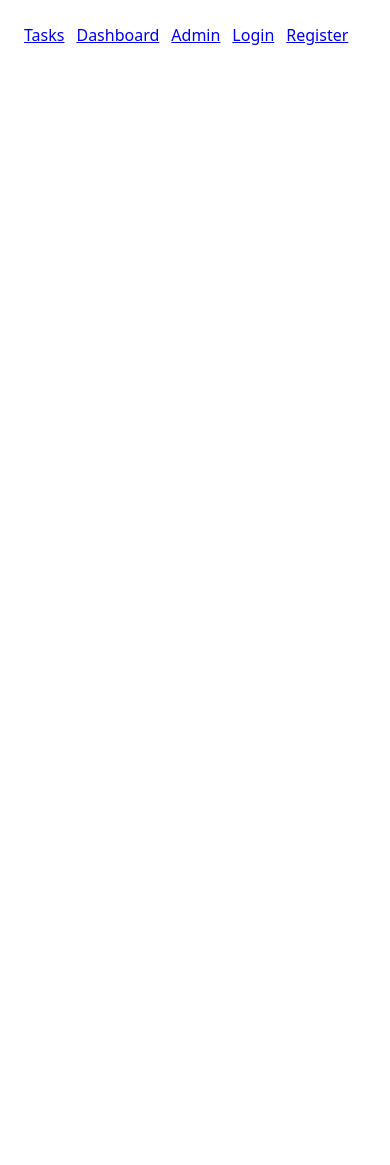
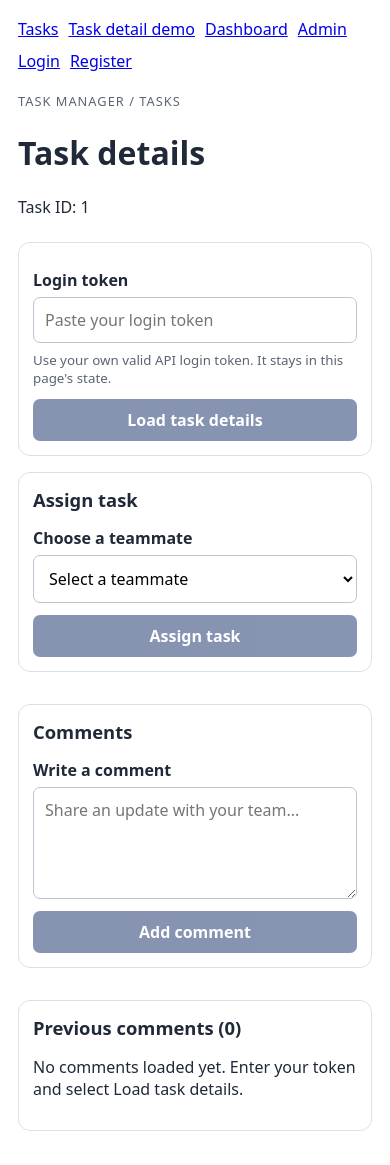
Before and after one commit to arushi-punhani/Task-Manager-Application, a React (Vite) app in the folder client/: page /tasks/1 in a window 390 px wide. Before the commit the page ends 844 px from the top, so only its background shows below. Built offline with nearby package versions, Linux system fonts and the light colour scheme.

Commit message:
Implement task collaboration and responsive detail page

```diff
--- a/client/src/App.jsx
+++ b/client/src/App.jsx
@@ -1,13 +1,14 @@
 import { Routes, Route, Link } from 'react-router-dom';
 import Placeholder from './pages/Placeholder.jsx';
 import Dashboard from './pages/Dashboard.jsx';
+import TaskDetail from './pages/TaskDetail.jsx';
 
-// UI-SHELL (owner: Arya). Each team member adds their own pages as routes here.
 export default function App() {
   return (
-    <div style={{ fontFamily: 'system-ui, sans-serif', maxWidth: 960, margin: '0 auto', padding: 16 }}>
-      <nav style={{ display: 'flex', gap: 12, flexWrap: 'wrap', marginBottom: 16 }}>
+    <div className="app-shell">
+      <nav className="app-nav">
         <Link to="/">Tasks</Link>
+        <Link to="/tasks/1">Task detail demo</Link>
         <Link to="/dashboard">Dashboard</Link>
         <Link to="/admin">Admin</Link>
         <Link to="/login">Login</Link>
@@ -15,6 +16,7 @@ export default function App() {
       </nav>
       <Routes>
         <Route path="/" element={<Placeholder title="Task list (Aryan: TM-F-010 to TM-F-013)" />} />
+        <Route path="/tasks/:id" element={<TaskDetail />} />
         <Route path="/dashboard" element={<Dashboard />} />
         <Route path="/admin" element={<Placeholder title="Admin (Arnav: TM-F-050, TM-F-051)" />} />
         <Route path="/login" element={<Placeholder title="Login (Arya builds the page; Arushi builds the API)" />} />
--- /dev/null
+++ b/client/src/app.css
@@ -0,0 +1,25 @@
+.app-shell {
+  box-sizing: border-box;
+  width: 100%;
+  max-width: 960px;
+  margin: 0 auto;
+  padding: 16px;
+  font-family: system-ui, sans-serif;
+}
+.app-nav {
+  display: flex;
+  flex-wrap: wrap;
+  gap: 12px;
+  margin-bottom: 20px;
+}
+.app-nav a {
+  overflow-wrap: anywhere;
+}
+@media (max-width: 400px) {
+  .app-shell {
+    padding: 10px;
+  }
+  .app-nav {
+    gap: 10px;
+  }
+}
--- a/client/src/main.jsx
+++ b/client/src/main.jsx
@@ -1,3 +1,4 @@
+import './app.css';
 import React from 'react';
 import ReactDOM from 'react-dom/client';
 import { BrowserRouter } from 'react-router-dom';
--- /dev/null
+++ b/client/src/pages/TaskDetail.css
@@ -0,0 +1,120 @@
+.task-detail {
+  width: 100%;
+  min-width: 0;
+  color: #202938;
+}
+.task-detail * {
+  box-sizing: border-box;
+}
+.task-detail__header {
+  margin-bottom: 24px;
+  overflow-wrap: anywhere;
+}
+.task-detail__eyebrow {
+  color: #5b6473;
+  font-size: .8rem;
+  letter-spacing: .08em;
+}
+.task-detail__grid {
+  display: grid;
+  grid-template-columns: repeat(2, minmax(0, 1fr));
+  gap: 16px;
+  margin: 16px 0;
+}
+.task-detail__panel {
+  min-width: 0;
+  padding: 20px;
+  margin-bottom: 16px;
+  border: 1px solid #dce1e8;
+  border-radius: 12px;
+  background: #fff;
+}
+.task-detail__panel h2 {
+  margin-top: 0;
+  font-size: 1.15rem;
+}
+.task-detail label,
+.task-detail input,
+.task-detail textarea {
+  display: block;
+  width: 100%;
+}
+.task-detail label {
+  margin: 12px 0 6px;
+  font-weight: 600;
+}
+.task-detail input,
+.task-detail textarea {
+  min-width: 0;
+  padding: 11px;
+  border: 1px solid #bbc4d0;
+  border-radius: 7px;
+  font: inherit;
+}
+.task-detail textarea {
+  resize: vertical;
+}
+.task-detail button {
+  width: 100%;
+  min-height: 42px;
+  margin-top: 12px;
+  padding: 10px 14px;
+  border: 0;
+  border-radius: 7px;
+  background: #263d73;
+  color: white;
+  font: inherit;
+  font-weight: 600;
+  cursor: pointer;
+}
+.task-detail button:disabled {
+  opacity: .55;
+  cursor: not-allowed;
+}
+.task-detail small {
+  display: block;
+  margin-top: 8px;
+  color: #5b6473;
+  overflow-wrap: anywhere;
+}
+.task-detail__message {
+  padding: 12px;
+  border-radius: 8px;
+  background: #eef3ff;
+  overflow-wrap: anywhere;
+}
+@media (max-width: 600px) {
+  .task-detail__grid {
+    grid-template-columns: minmax(0, 1fr);
+  }
+  .task-detail__panel {
+    padding: 14px;
+  }
+}
+.task-detail select {
+  display: block;
+  width: 100%;
+  min-width: 0;
+  padding: 11px;
+  border: 1px solid #bbc4d0;
+  border-radius: 7px;
+  background: white;
+  font: inherit;
+}
+.task-detail__meta {
+  display: flex;
+  flex-wrap: wrap;
+  gap: 12px;
+  overflow-wrap: anywhere;
+}
+.task-detail__comments {
+  padding-left: 20px;
+}
+.task-detail__comments li {
+  padding: 12px 0;
+  border-bottom: 1px solid #dce1e8;
+  overflow-wrap: anywhere;
+}
+.task-detail__comments p {
+  white-space: pre-wrap;
+}
--- /dev/null
+++ b/client/src/pages/TaskDetail.jsx
@@ -0,0 +1,189 @@
+import { useState } from 'react';
+import { useParams } from 'react-router-dom';
+import './TaskDetail.css';
+
+export default function TaskDetail() {
+  const { id } = useParams();
+  const [token, setToken] = useState('');
+  const [task, setTask] = useState(null);
+  const [assignees, setAssignees] = useState([]);
+  const [assigneeId, setAssigneeId] = useState('');
+  const [comments, setComments] = useState([]);
+  const [comment, setComment] = useState('');
+  const [message, setMessage] = useState('');
+  const [busy, setBusy] = useState(false);
+
+  async function request(path, method = 'GET', body) {
+    const response = await fetch(`/api/v1${path}`, {
+      method,
+      headers: {
+        Authorization: `Bearer ${token.trim()}`,
+        ...(body ? { 'Content-Type': 'application/json' } : {})
+      },
+      ...(body ? { body: JSON.stringify(body) } : {})
+    });
+    const data = await response.json();
+    if (!response.ok) throw new Error(data.error || 'Request failed');
+    return data;
+  }
+
+  async function loadDetails() {
+    if (!token.trim()) {
+      setMessage('Enter your valid login token first.');
+      return;
+    }
+    setBusy(true);
+    setMessage('');
+    try {
+      const [taskData, commentData, userData] = await Promise.all([
+        request(`/tasks/${id}`),
+        request(`/tasks/${id}/comments`),
+        request('/users/assignees')
+      ]);
+      setTask(taskData.task);
+      setComments(commentData.comments || []);
+      setAssignees(userData.assignees || []);
+      setAssigneeId(taskData.task.assignee_id
+        ? String(taskData.task.assignee_id) : '');
+      setMessage('Task details loaded.');
+    } catch (error) {
+      setMessage(error.message);
+    } finally {
+      setBusy(false);
+    }
+  }
+
+  async function assignTask(event) {
+    event.preventDefault();
+    setBusy(true);
+    setMessage('');
+    try {
+      await request(`/tasks/${id}/assign`, 'POST', {
+        assigneeId: Number(assigneeId)
+      });
+      await loadDetails();
+      setMessage('Task assignment saved.');
+    } catch (error) {
+      setMessage(error.message);
+    } finally {
+      setBusy(false);
+    }
+  }
+
+  async function addComment(event) {
+    event.preventDefault();
+    setBusy(true);
+    setMessage('');
+    try {
+      await request(`/tasks/${id}/comments`, 'POST', { text: comment });
+      setComment('');
+      await loadDetails();
+      setMessage('Comment added successfully.');
+    } catch (error) {
+      setMessage(error.message);
+    } finally {
+      setBusy(false);
+    }
+  }
+
+  return (
+    <main className="task-detail">
+      <header className="task-detail__header">
+        <p className="task-detail__eyebrow">TASK MANAGER / TASKS</p>
+        <h1>{task?.title || 'Task details'}</h1>
+        <p>Task ID: {id}</p>
+        {task && (
+          <div className="task-detail__meta">
+            <span>Status: {task.status}</span>
+            <span>Priority: {task.priority}</span>
+            {task.description && <p>{task.description}</p>}
+          </div>
+        )}
+      </header>
+
+      <section className="task-detail__panel">
+        <label htmlFor="api-token">Login token</label>
+        <input
+          id="api-token"
+          type="password"
+          autoComplete="off"
+          value={token}
+          onChange={event => setToken(event.target.value)}
+          placeholder="Paste your login token"
+        />
+        <small>Use your own valid API login token. It stays in this page's state.</small>
+        <button type="button" disabled={busy || !token.trim()}
+          onClick={loadDetails}>
+          Load task details
+        </button>
+      </section>
+
+      <div className="task-detail__grid">
+        <section className="task-detail__panel">
+          <h2>Assign task</h2>
+          <form onSubmit={assignTask}>
+            <label htmlFor="assignee">Choose a teammate</label>
+            <select
+              id="assignee"
+              required
+              value={assigneeId}
+              onChange={event => setAssigneeId(event.target.value)}
+            >
+              <option value="">Select a teammate</option>
+              {assignees.map(user => (
+                <option key={user.id} value={user.id}>
+                  {user.email} (ID: {user.id})
+                </option>
+              ))}
+            </select>
+            <button disabled={busy || !token.trim() || !assigneeId} type="submit">
+              Assign task
+            </button>
+          </form>
+        </section>
+
+        <section className="task-detail__panel">
+          <h2>Comments</h2>
+          <form onSubmit={addComment}>
+            <label htmlFor="comment">Write a comment</label>
+            <textarea
+              id="comment"
+              rows="4"
+              maxLength="2000"
+              required
+              value={comment}
+              onChange={event => setComment(event.target.value)}
+              placeholder="Share an update with your team..."
+            />
+            <button disabled={busy || !token.trim()} type="submit">
+              Add comment
+            </button>
+          </form>
+        </section>
+      </div>
+
+      {message && <p className="task-detail__message" role="status">{message}</p>}
+
+      <section className="task-detail__panel">
+        <h2>Previous comments ({comments.length})</h2>
+        {comments.length === 0 ? (
+          <p>No comments loaded yet. Enter your token and select Load task details.</p>
+        ) : (
+          <ul className="task-detail__comments">
+            {comments.map(item => (
+              <li key={item.id}>
+                <p>{item.text}</p>
+                <small>
+                  {item.author_email || `User ${item.author_id}`}
+                  {item.created_at
+                    ? ` · ${new Date(item.created_at).toLocaleString()}`
+                    : ''}
+                </small>
+              </li>
+            ))}
+          </ul>
+        )}
+      </section>
+    </main>
+  );
+}
```
Also changed, not shown: 2 other files (tests, documents, lock files or other folders).
